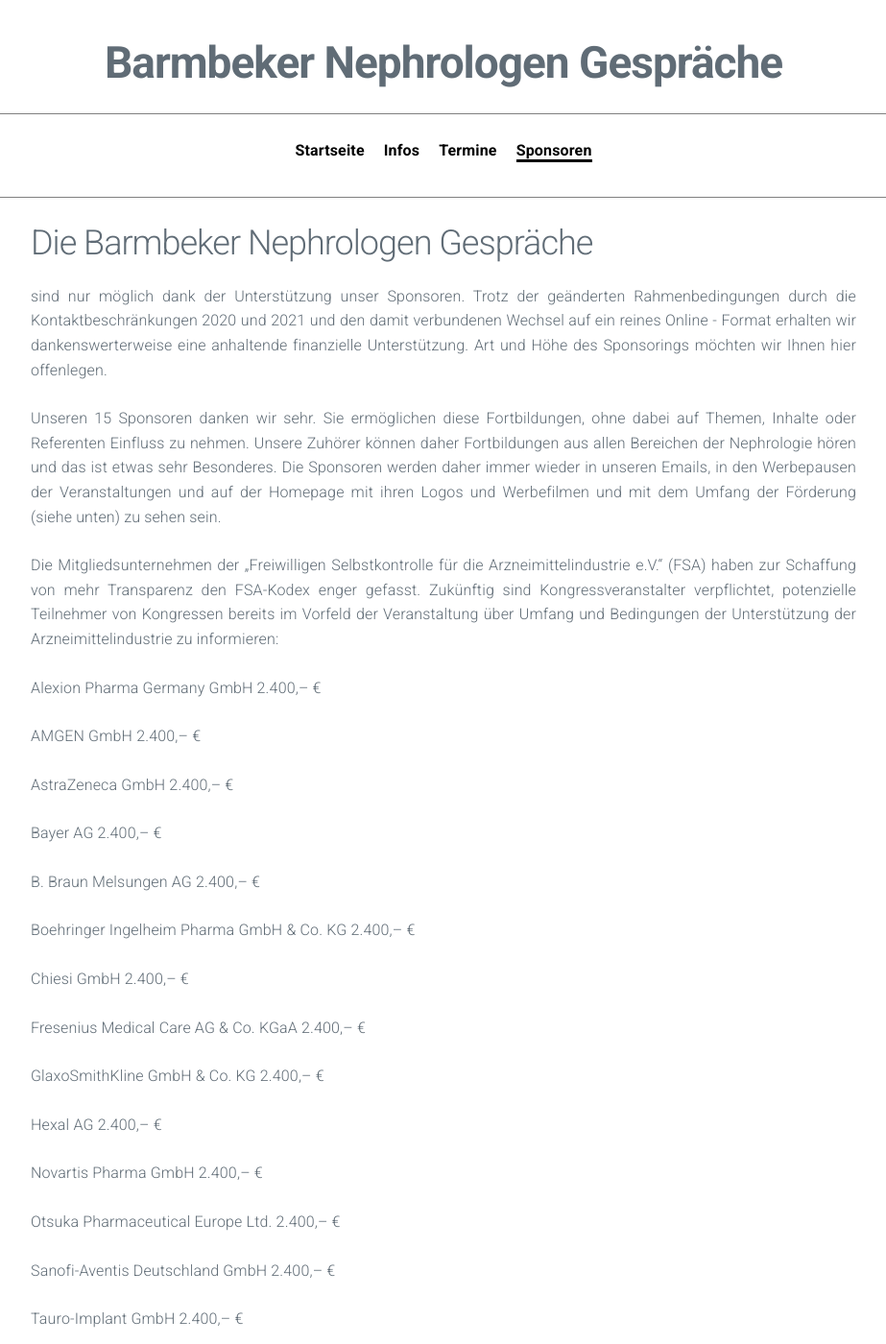
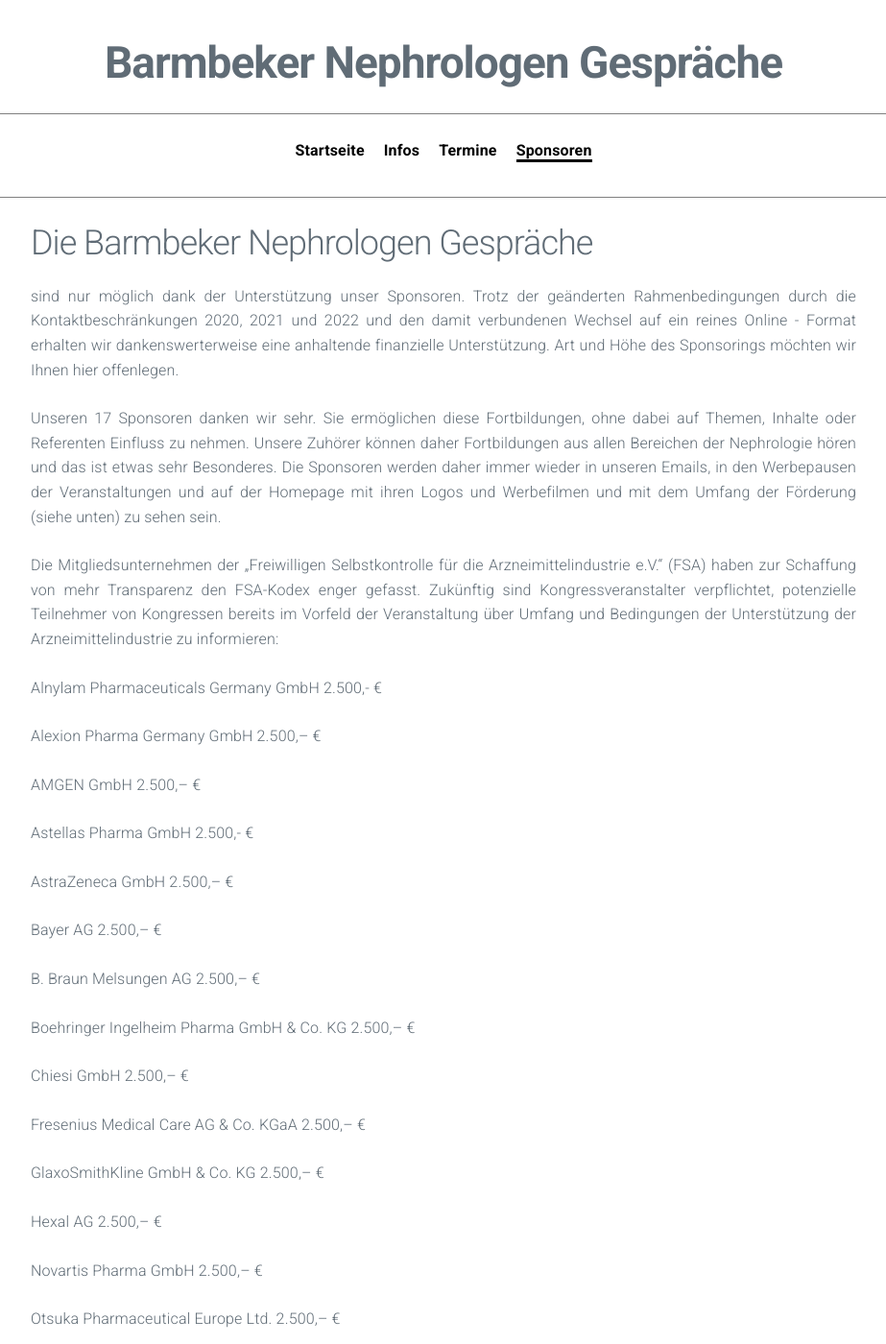
Before and after one commit to manuelpaul86/manuelpaul86.github.io, a Jekyll site: the page built from sponsoren.md, in a window 1280 px wide and 1400 px high. Shown: the whole window at 96% size, without its empty margins (178-1101 px from the left). Built offline with Jekyll 4.4.1, drawn with Linux system fonts in a browser that asks for light colours; some of the changed text lies outside the part shown.

Commit message:
Updated content für 2022

```diff
--- a/sponsoren.md
+++ b/sponsoren.md
@@ -4,38 +4,42 @@
 ---
 ## Die Barmbeker Nephrologen Gespräche
 
-sind nur möglich dank der Unterstützung unser Sponsoren. Trotz der geänderten Rahmenbedingungen durch die Kontaktbeschränkungen 2020 und 2021 und den damit verbundenen Wechsel auf ein reines Online - Format erhalten wir dankenswerterweise eine anhaltende finanzielle Unterstützung. Art und Höhe des Sponsorings möchten wir Ihnen hier offenlegen.
+sind nur möglich dank der Unterstützung unser Sponsoren. Trotz der geänderten Rahmenbedingungen durch die Kontaktbeschränkungen 2020, 2021 und 2022 und den damit verbundenen Wechsel auf ein reines Online - Format erhalten wir dankenswerterweise eine anhaltende finanzielle Unterstützung. Art und Höhe des Sponsorings möchten wir Ihnen hier offenlegen.
 
-Unseren 15 Sponsoren danken wir sehr. Sie ermöglichen diese Fortbildungen, ohne dabei auf Themen, Inhalte oder Referenten Einfluss zu nehmen. Unsere Zuhörer können daher Fortbildungen aus allen Bereichen der Nephrologie hören und das ist etwas sehr Besonderes. Die Sponsoren werden daher immer wieder in unseren Emails, in den Werbepausen der Veranstaltungen und auf der Homepage mit ihren Logos und Werbefilmen und mit dem Umfang der Förderung (siehe unten) zu sehen sein.
+Unseren 17 Sponsoren danken wir sehr. Sie ermöglichen diese Fortbildungen, ohne dabei auf Themen, Inhalte oder Referenten Einfluss zu nehmen. Unsere Zuhörer können daher Fortbildungen aus allen Bereichen der Nephrologie hören und das ist etwas sehr Besonderes. Die Sponsoren werden daher immer wieder in unseren Emails, in den Werbepausen der Veranstaltungen und auf der Homepage mit ihren Logos und Werbefilmen und mit dem Umfang der Förderung (siehe unten) zu sehen sein.
 
 Die Mitgliedsunternehmen der „Freiwilligen Selbstkontrolle für die Arzneimittelindustrie e.V.“ (FSA) haben zur Schaffung von mehr Transparenz den FSA-Kodex enger gefasst. Zukünftig sind Kongressveranstalter verpflichtet, potenzielle Teilnehmer von Kongressen bereits im Vorfeld der Veranstaltung über Umfang und Bedingungen der Unterstützung der Arzneimittelindustrie zu informieren:
 
-Alexion Pharma Germany GmbH 2.400,– €
+Alnylam Pharmaceuticals Germany GmbH 2.500,- €
 
-AMGEN GmbH 2.400,– €
+Alexion Pharma Germany GmbH 2.500,– €
 
-AstraZeneca GmbH 2.400,– €
+AMGEN GmbH 2.500,– €
 
-Bayer AG 2.400,– €
+Astellas Pharma GmbH 2.500,- €
 
-B. Braun Melsungen AG 2.400,– €
+AstraZeneca GmbH 2.500,– €
 
-Boehringer Ingelheim Pharma GmbH & Co. KG 2.400,– €
+Bayer AG 2.500,– €
 
-Chiesi GmbH 2.400,– €
+B. Braun Melsungen AG 2.500,– €
 
-Fresenius Medical Care AG & Co. KGaA 2.400,– €
+Boehringer Ingelheim Pharma GmbH & Co. KG 2.500,– €
 
-GlaxoSmithKline GmbH & Co. KG 2.400,– €
+Chiesi GmbH 2.500,– €
 
-Hexal AG 2.400,– €
+Fresenius Medical Care AG & Co. KGaA 2.500,– €
 
-Novartis Pharma GmbH 2.400,– €
+GlaxoSmithKline GmbH & Co. KG 2.500,– €
 
-Otsuka Pharmaceutical Europe Ltd. 2.400,– €
+Hexal AG 2.500,– €
 
-Sanofi-Aventis Deutschland GmbH 2.400,– €
+Novartis Pharma GmbH 2.500,– €
 
-Tauro-Implant GmbH 2.400,– €
+Otsuka Pharmaceutical Europe Ltd. 2.500,– €
 
-Vifor Pharma Deutschland GmbH 2.400,– €
+Sanofi-Aventis Deutschland GmbH 2.500,– €
+
+Tauro-Implant GmbH 2.500,– €
+
+Vifor Pharma Deutschland GmbH 2.500,– €
```
Also changed, not shown: _data/sponsoren.yml (+25 -15 lines), infos.md (+4 -2 lines), assets/sponsoren/alnylam.png (added), assets/sponsoren/astellas.svg (added).
